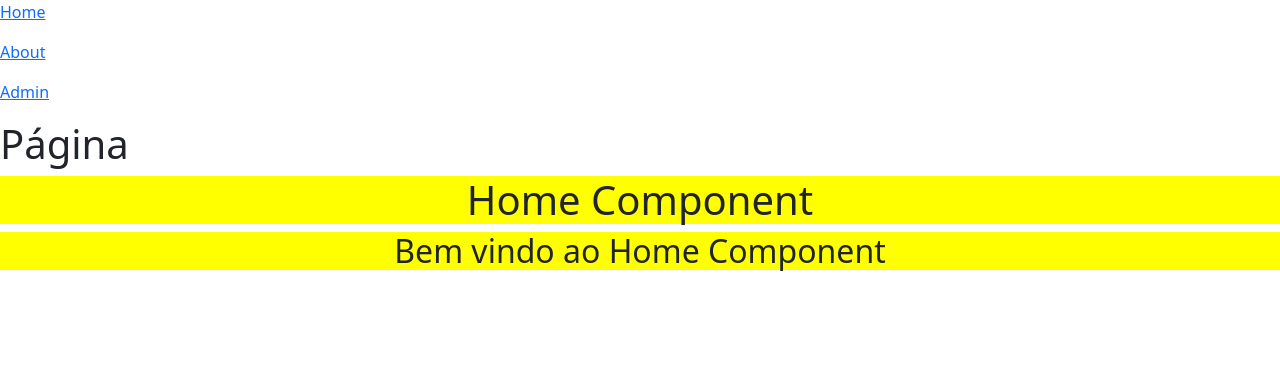
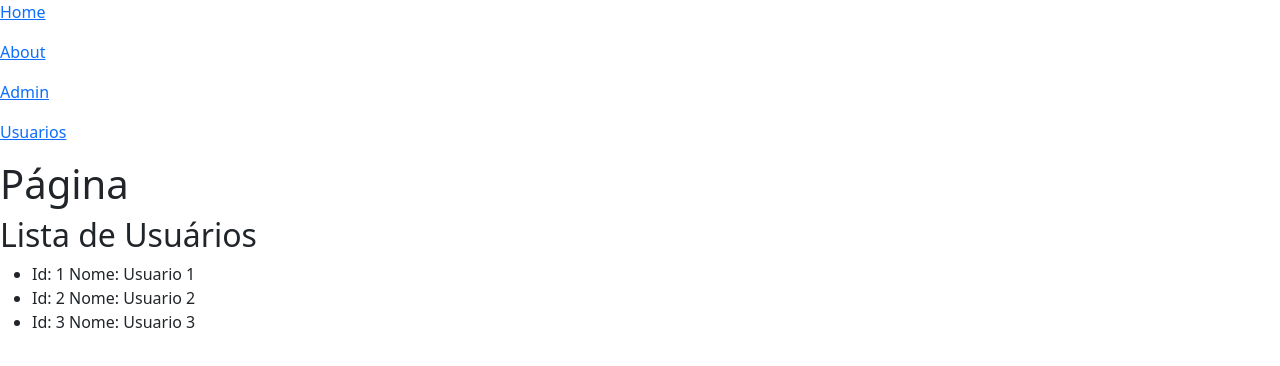
Before and after one commit to Daniel-Penelva/demo-angular17, an Angular app: page /usuarios in a window 1280 px wide. Before the commit this address led to /home. Shown: the top 366 px of the page. Built offline with nearby package versions, Linux system fonts and the light colour scheme.

Commit message:
Parâmetros de Rota

```diff
--- a/src/app/app.component.html
+++ b/src/app/app.component.html
@@ -2,6 +2,7 @@
     <p><a routerLink="/home">Home</a></p>
     <p><a routerLink="/about">About</a></p>
     <p><a routerLink="/admin">Admin</a></p>
+    <p><a routerLink="/usuarios">Usuarios</a></p>
 </nav>
 
 <h1>Página</h1>
--- a/src/app/app.routes.ts
+++ b/src/app/app.routes.ts
@@ -4,6 +4,8 @@ import { AboutComponent } from './about/about.component';
 import { AdminComponent } from './admin/admin.component';
 import { AdminDashboardComponent } from './admin-dashboard/admin-dashboard.component';
 import { AdminUsersComponent } from './admin-users/admin-users.component';
+import { ListaUsuariosComponent } from './lista-usuarios/lista-usuarios.component';
+import { DetalheUsuarioComponent } from './detalhe-usuario/detalhe-usuario.component';
 
 export const routes: Routes = [
     {path: '', component: HomeComponent},
@@ -13,6 +15,8 @@ export const routes: Routes = [
         {path: 'dashboard', component: AdminDashboardComponent},
         {path: 'users', component:AdminUsersComponent}
     ]},
+    {path: 'usuarios', component: ListaUsuariosComponent},
+    {path: 'usuarios/:id', component: DetalheUsuarioComponent},
     {path: '**', redirectTo: '/home'},      // Esta deve ser a última
 ];
 
--- /dev/null
+++ b/src/app/detalhe-usuario/detalhe-usuario.component.html
@@ -0,0 +1,2 @@
+<h2>Detalhes do Usuário</h2>
+<p>ID: {{ usuarioId }}</p>
--- /dev/null
+++ b/src/app/detalhe-usuario/detalhe-usuario.component.ts
@@ -0,0 +1,19 @@
+import { Component, OnInit } from '@angular/core';
+import { ActivatedRoute } from '@angular/router';
+
+@Component({
+  selector: 'app-detalhe-usuario',
+  standalone: true,
+  imports: [],
+  templateUrl: './detalhe-usuario.component.html',
+  styleUrl: './detalhe-usuario.component.css',
+})
+export class DetalheUsuarioComponent implements OnInit {
+  usuarioId: number;
+
+  constructor(private route: ActivatedRoute) {}
+
+  ngOnInit(): void {
+    this.usuarioId = +this.route.snapshot.paramMap.get('id')!;
+  }
+}
--- /dev/null
+++ b/src/app/lista-usuarios/lista-usuarios.component.html
@@ -0,0 +1,7 @@
+<h2>Lista de Usuários</h2>
+<ul>
+  <li *ngFor="let usuario of usuarios" (click)="verDetalhes(usuario.id)">
+    Id: {{ usuario.id }}
+    Nome: {{ usuario.name }}
+  </li>
+</ul>
--- /dev/null
+++ b/src/app/lista-usuarios/lista-usuarios.component.ts
@@ -0,0 +1,25 @@
+import { CommonModule } from '@angular/common';
+import { Component } from '@angular/core';
+import { RouterModule } from '@angular/router';
+
+@Component({
+  selector: 'app-lista-usuarios',
+  standalone: true,
+  imports: [RouterModule, CommonModule],
+  templateUrl: './lista-usuarios.component.html',
+  styleUrl: './lista-usuarios.component.css'
+})
+export class ListaUsuariosComponent {
+
+  usuarios = [
+    { id: 1, name: 'Usuario 1'},
+    { id: 2, name: 'Usuario 2'},
+    { id: 3, name: 'Usuario 3'}
+  ];
+
+  // Redireciona para a URL /users/:id
+  verDetalhes(id: number){
+    window.location.href = `/usuarios/${id}`;
+  }
+
+}
```
Also changed, not shown: src/app/detalhe-usuario/detalhe-usuario.component.css (added), src/app/lista-usuarios/lista-usuarios.component.css (added), 2 other files (tests, documents, lock files or other folders).
